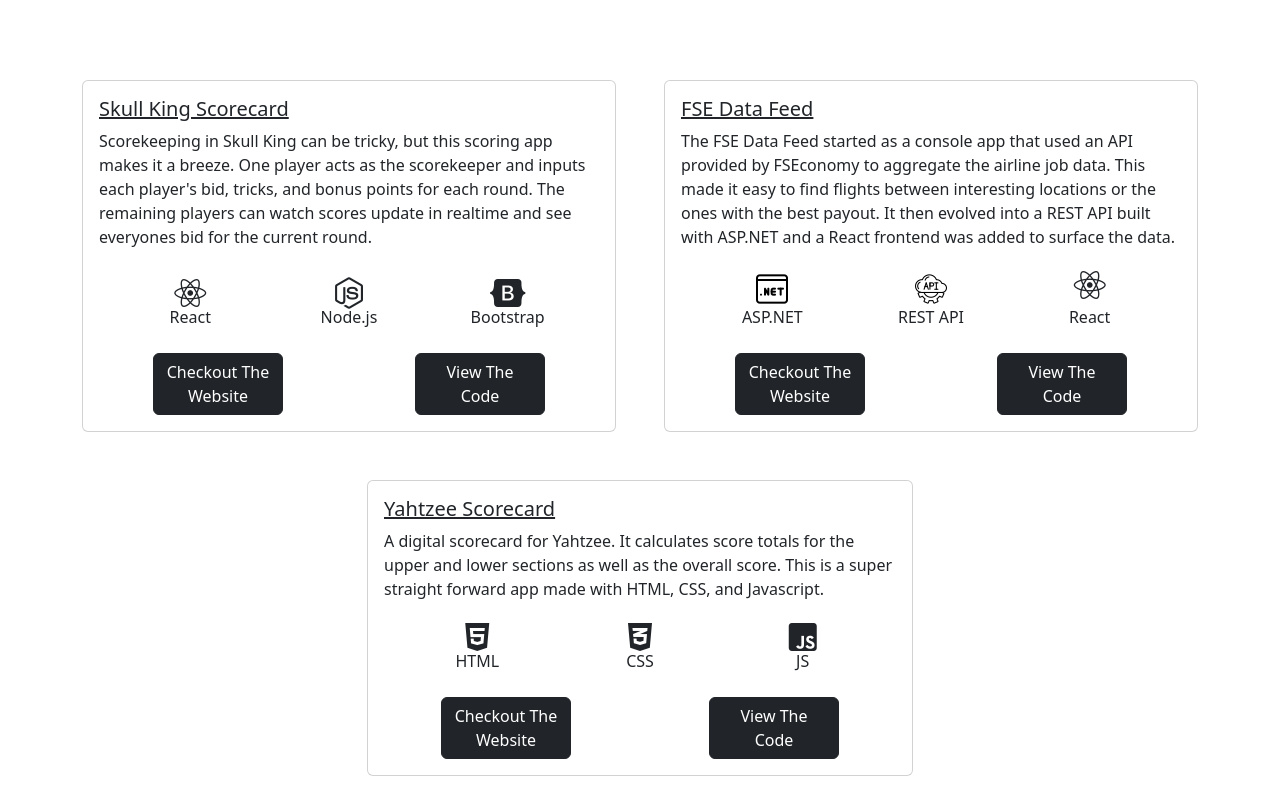
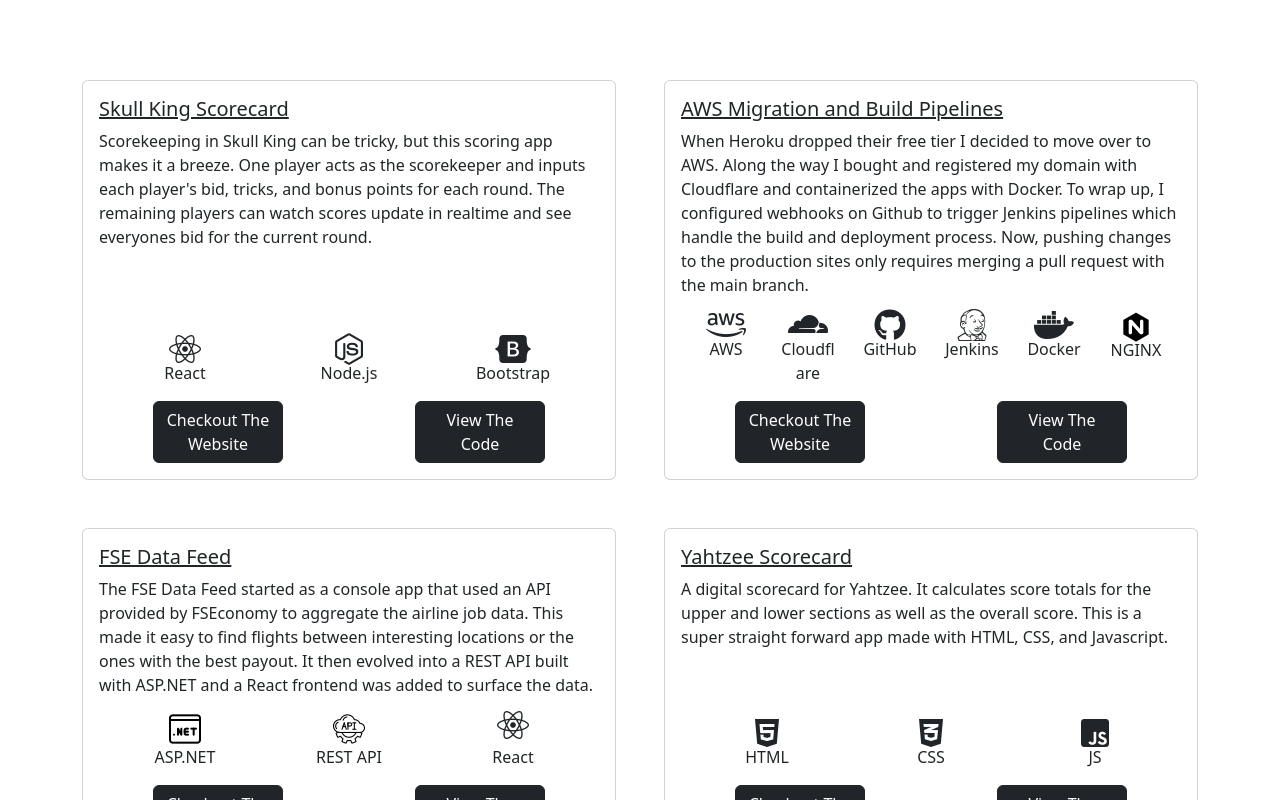
Before and after one commit to treyturley/treyturley.com, a React (Create React App) app: page / in a window 1280 px wide. Shown: the part 360-1160 px from the top of the page. Built offline with nearby package versions, Linux system fonts and the light colour scheme; the HTML template or start-up script is replaced by a standard one.

Commit message:
adds project section for AWS Migration and Build Pipelines

```diff
--- a/src/index.css
+++ b/src/index.css
@@ -88,6 +88,10 @@
   color: #212529;
 }
 
+.col-margin-top-1{
+    margin-top: 10px;
+  }
+
 @media screen and (max-width: 768px) {
   .slider-div {
     height: 700px;
@@ -100,4 +104,20 @@
   li.nav-item a {
     padding-left: 0px !important;
   }
+
+  .col-margin-top-1{
+    margin-top: 10px !important;
+  }
 }
+@media screen and (max-width: 1200px) {
+.col-margin-top-1{
+    margin-top: 10px !important;
+  }
+}
+
+.icon-text-nginx{
+  margin-top: -5px;
+}
+.icon-img-nginx{
+  margin-top: -2px;
+}
--- a/src/pages/Home.jsx
+++ b/src/pages/Home.jsx
@@ -42,7 +42,7 @@
                 </div>
 
                 <div className='d-flex flex-column'>
-                  <div className='m-4'>
+                  <div className='m-3'>
                     <Row className='text-center'>
                       <Col xs={{ span: 4, offset: 0 }}>
                         <i className='fa-brands fa-react fa-2xl'></i>
@@ -95,6 +95,92 @@
               <Card.Body className='d-flex flex-column justify-content-between'>
                 <div>
                   <Card.Title>
+                    <Link to='/projects/aws-migration'>
+                      AWS Migration and Build Pipelines
+                    </Link>
+                  </Card.Title>
+
+                  <Card.Text>
+                    When Heroku dropped their free tier I decided to move over
+                    to AWS. Along the way I bought and registered my domain with
+                    Cloudflare and containerized the apps with Docker. To wrap
+                    up, I configured webhooks on Github to trigger Jenkins
+                    pipelines which handle the build and deployment process.
+                    Now, pushing changes to the production sites only requires
+                    merging a pull request with the main branch.
+                  </Card.Text>
+                </div>
+
+                <div className='d-flex flex-column'>
+                  <div className='m-3'>
+                    <Row className='text-center' xs={3} lg={3} xl={6}>
+                      <Col>
+                        <i className='fa-brands fa-aws fa-2xl icon'></i>
+                        <p className='mb-0'>AWS</p>
+                      </Col>
+                      <Col>
+                        <i className='fa-brands fa-cloudflare fa-2xl icon'></i>
+                        <p className='mb-0 '>Cloudflare</p>
+                      </Col>
+                      <Col>
+                        <i className='fa-brands fa-github fa-2xl icon'></i>
+                        <p className='mb-0 '>GitHub</p>
+                      </Col>
+                      <Col className='col-margin-top-1'>
+                        <i className='fa-brands fa-jenkins fa-2xl icon'></i>
+                        <p className='mb-0 '>Jenkins</p>
+                      </Col>
+                      <Col className='col-margin-top-1'>
+                        <i className='fa-brands fa-docker fa-2xl icon'></i>
+                        <p className='mb-0 '>Docker</p>
+                      </Col>
+                      <Col className='col-margin-top-1'>
+                        <img
+                          src='./images/icons8-nginx-32.png'
+                          alt='nginx'
+                          className='icon-img-nginx'
+                        />
+                        <p className='icon-text-nginx mb-0 '>NGINX</p>
+                      </Col>
+                    </Row>
+                  </div>
+
+                  <div className='d-grid gap-2'>
+                    <Row className='text-center'>
+                      <Col>
+                        <Card.Link
+                          as={Button}
+                          variant='dark'
+                          href='https://treyturley.com/yahtzee-scorecard'
+                          className='my-btn-wide'
+                        >
+                          Checkout The Website
+                        </Card.Link>
+                      </Col>
+                      <Col>
+                        <Card.Link
+                          as={Button}
+                          variant='dark'
+                          href='https://github.com/treyturley/yahtzee-scorecard'
+                          className='my-btn-wide'
+                        >
+                          View The Code
+                        </Card.Link>
+                      </Col>
+                    </Row>
+                  </div>
+                </div>
+              </Card.Body>
+            </Card>
+          </Col>
+        </Row>
+
+        <Row xs={1} md={2} className='g-5 mt-0'>
+          <Col className='d-flex align-items-stretch project-col'>
+            <Card>
+              <Card.Body className='d-flex flex-column justify-content-between'>
+                <div>
+                  <Card.Title>
                     <Link to='/projects/fse-data-feed'>FSE Data Feed</Link>
                   </Card.Title>
 
@@ -109,7 +195,7 @@
                 </div>
 
                 <div className='d-flex flex-column'>
-                  <div className='m-4'>
+                  <div className='m-3'>
                     <Row className='text-center'>
                       <Col xs={{ span: 4, offset: 0 }}>
                         <img src='./images/dotnet.png' alt='dotnet' />
@@ -156,13 +242,8 @@
               </Card.Body>
             </Card>
           </Col>
-        </Row>
 
-        <Row className='mt-5'>
-          <Col
-            md={{ span: 6, offset: 3 }}
-            className='d-flex align-items-stretch project-col'
-          >
+          <Col className='d-flex align-items-stretch project-col'>
             <Card>
               <Card.Body className='d-flex flex-column justify-content-between'>
                 <div>
@@ -181,7 +262,7 @@
                 </div>
 
                 <div className='d-flex flex-column'>
-                  <div className='m-4'>
+                  <div className='m-3'>
                     <Row className='text-center'>
                       <Col xs={{ span: 4, offset: 0 }}>
                         <i className='fa-brands fa-html5 fa-2xl icon'></i>
@@ -230,28 +311,6 @@
           </Col>
         </Row>
       </section>
-
-      {/* <Row>
-        <Col md={{ span: 6, offset: 3 }}>
-          <section id='Resume' className='text-center'>
-            <h1>Resume</h1>
-            <a href='https://my.indeed.com/p/treyt-q42vckn'>
-              Checkout my on Indeed.com
-            </a>
-          </section>
-        </Col>
-      </Row>
-
-      <Row>
-        <Col md={{ span: 6, offset: 3 }}>
-          <section id='Contact' className='text-center'>
-            <h1>Contact</h1>
-            <a href='https://my.indeed.com/p/treyt-q42vckn'>
-              Checkout my on Indeed.com
-            </a>
-          </section>
-        </Col>
-      </Row> */}
     </>
   );
 }
```
Also changed, not shown: public/images/icons8-nginx-32.png (added), public/images/nginx.png (added).
